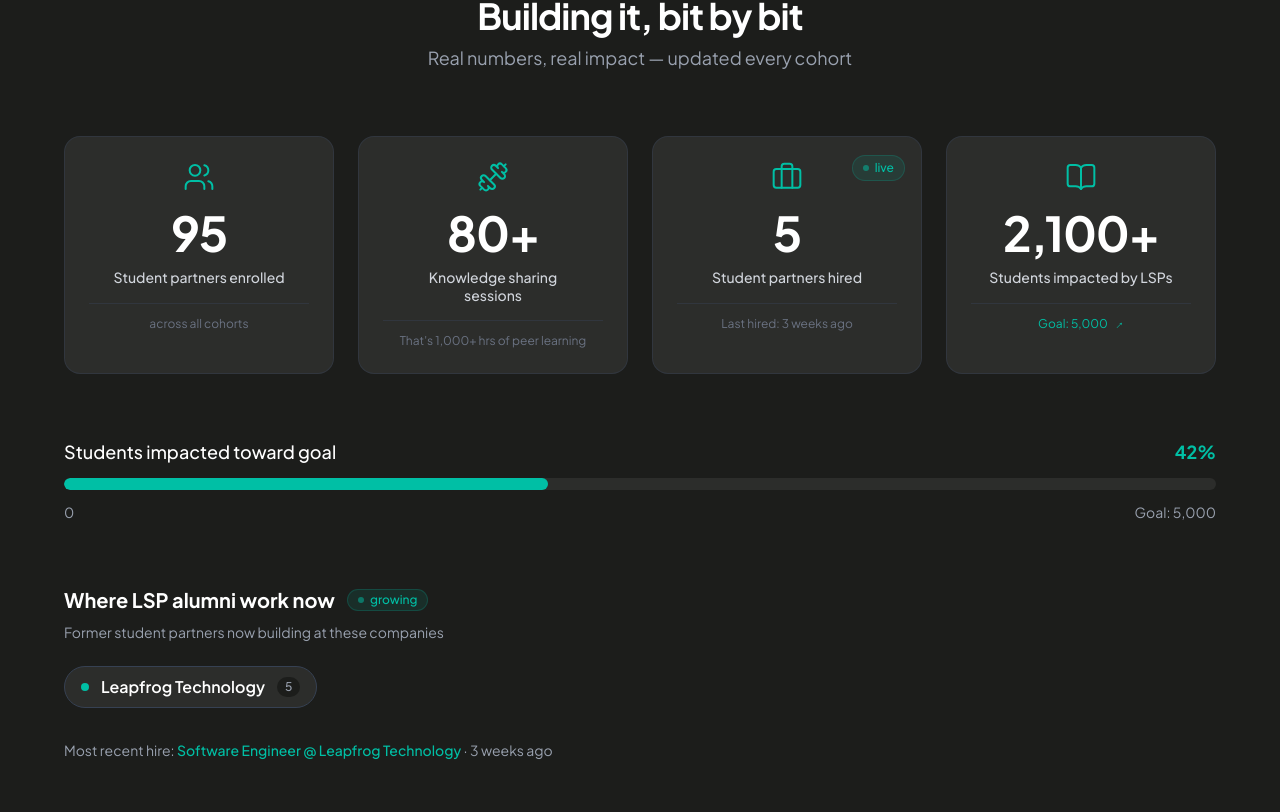
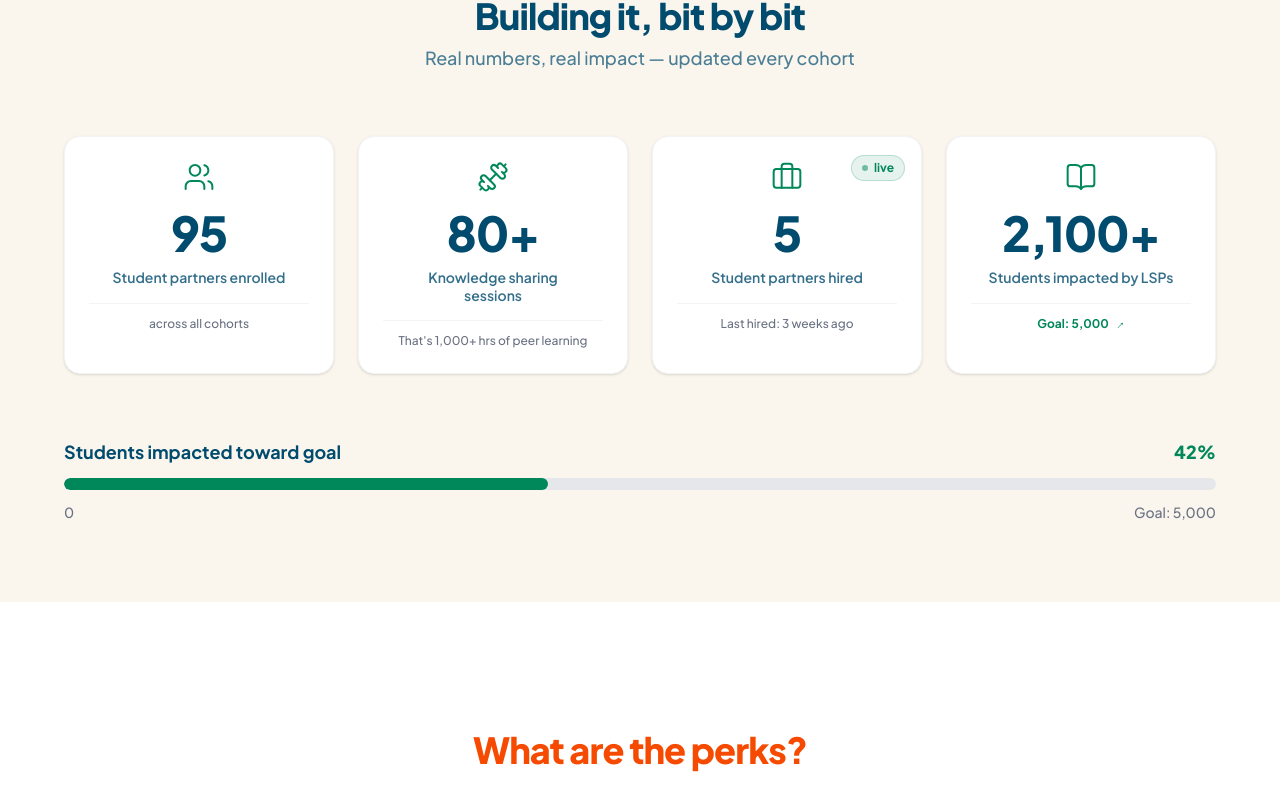
Before and after one commit to preeyankakc037/lspp-react-website, a React (Vite) app: page / in a window 1280 px wide. Shown: the part 1068-1880 px from the top of the page. Built offline with nearby package versions, Linux system fonts and the light colour scheme.

Commit message:
Stats Section Colored fixed from black to pale_cream_color

```diff
--- a/src/sections/StatsSection.tsx
+++ b/src/sections/StatsSection.tsx
@@ -62,15 +62,15 @@ const StatsSection: React.FC = () => {
   const progressPercentage = goalStat && goalStat.goal ? Math.min((goalStat.value / goalStat.goal) * 100, 100) : 0;
 
   return (
-    <section ref={sectionRef} className="bg-[#1C1D1B] py-20 px-6 my-12 text-white font-sans w-full overflow-hidden">
+    <section ref={sectionRef} className="bg-[#FAF6EE] py-20 px-6 my-12 font-sans w-full overflow-hidden">
       <div className="max-w-6xl mx-auto">
 
         {/* Header */}
         <div className="text-center mb-16">
-          <h2 className="text-3xl md:text-4xl font-bold text-white mb-2 tracking-tight">
+          <h2 className="text-3xl md:text-4xl font-extrabold text-[#004B6E] mb-2 tracking-tight">
             Building it, bit by bit
           </h2>
-          <p className="text-gray-400 text-lg">
+          <p className="text-[#004B6E]/70 text-lg font-medium">
             Real numbers, real impact — updated every cohort
           </p>
         </div>
@@ -81,30 +81,30 @@ const StatsSection: React.FC = () => {
             const IconComponent = iconMap[stat.iconName] || Users;
 
             return (
-              <div key={stat.id} className="bg-[#2C2D2B] rounded-2xl p-6 border border-gray-700/50 flex flex-col items-center text-center relative hover:-translate-y-1 transition-transform duration-300">
+              <div key={stat.id} className="bg-white rounded-2xl p-6 shadow-sm border border-gray-100 flex flex-col items-center text-center relative hover:-translate-y-1 transition-transform duration-300">
 
                 {/* Icon graphic spot */}
-                <div className="text-[#00BFA5] mb-4">
+                <div className="text-[#00875A] mb-4">
                   <IconComponent size={32} strokeWidth={1.5} />
                 </div>
 
                 {/* Numbers */}
                 <div className="flex items-start justify-center gap-1">
-                  <span className="text-5xl font-bold text-white tracking-tight">
+                  <span className="text-5xl font-black text-[#004B6E] tracking-tight">
                     <AnimatedCounter value={stat.value} suffix={stat.suffix} isVisible={isVisible} />
                   </span>
                 </div>
 
                 {/* Label text */}
-                <p className="text-gray-300 text-sm font-medium mt-3 mb-1 px-4 leading-tight">
+                <p className="text-[#004B6E]/80 text-sm font-semibold mt-3 mb-1 px-4 leading-tight">
                   {stat.label}
                 </p>
 
                 {/* Optional Badge */}
                 {stat.badge && (
                   <div className="absolute top-4 right-4">
-                    <span className="inline-flex items-center gap-1.5 px-2.5 py-1 rounded-full text-xs font-medium bg-[#00BFA5]/10 text-[#00BFA5] border border-[#00BFA5]/20">
-                      <span className="w-1.5 h-1.5 rounded-full bg-[#00BFA5] animate-pulse"></span>
+                    <span className="inline-flex items-center gap-1.5 px-2.5 py-1 rounded-full text-xs font-bold bg-[#00875A]/10 text-[#00875A] border border-[#00875A]/20">
+                      <span className="w-1.5 h-1.5 rounded-full bg-[#00875A] animate-pulse"></span>
                       {stat.badge}
                     </span>
                   </div>
@@ -112,14 +112,14 @@ const StatsSection: React.FC = () => {
 
                 {/* Sub text */}
                 {stat.subText && (
-                  <p className="text-gray-500 text-xs mt-3 pt-3 border-t border-gray-700/50 w-full">
+                  <p className="text-gray-500 text-xs mt-3 pt-3 border-t border-gray-100 w-full font-medium">
                     {stat.subText}
                   </p>
                 )}
 
                 {/* Optional Goal for cards if we wanted, but we have a dedicated bar */}
                 {stat.goal && (
-                  <p className="text-[#00BFA5] text-xs mt-3 pt-3 border-t border-gray-700/50 w-full flex items-center justify-center gap-1">
+                  <p className="text-[#00875A] text-xs mt-3 pt-3 border-t border-gray-100 w-full flex items-center justify-center gap-1 font-bold">
                     Goal: {new Intl.NumberFormat('en-US').format(stat.goal)} <span className="rotate-[-45deg] leading-none">→</span>
                   </p>
                 )}
@@ -130,49 +130,23 @@ const StatsSection: React.FC = () => {
 
         {/* Progress Bar Section */}
         {goalStat && goalStat.goal && (
-          <div className="mb-16">
+          <div>
             <div className="flex justify-between items-end mb-3">
-              <span className="text-white font-medium text-lg">Students impacted toward goal</span>
-              <span className="text-[#00BFA5] font-bold text-lg">{Math.round(progressPercentage)}%</span>
+              <span className="text-[#004B6E] font-bold text-lg">Students impacted toward goal</span>
+              <span className="text-[#00875A] font-black text-lg">{Math.round(progressPercentage)}%</span>
             </div>
-            <div className="w-full bg-[#2C2D2B] h-3 rounded-full overflow-hidden">
+            <div className="w-full bg-gray-200 h-3 rounded-full overflow-hidden">
               <div
-                className="h-full bg-[#00BFA5] transition-all duration-1000 ease-out rounded-full"
+                className="h-full bg-[#00875A] transition-all duration-1000 ease-out rounded-full"
                 style={{ width: isVisible ? `${progressPercentage}%` : '0%', transitionDelay: '300ms' }}
               ></div>
             </div>
-            <div className="flex justify-between items-center mt-3 text-sm text-gray-400">
+            <div className="flex justify-between items-center mt-3 text-sm text-gray-500 font-medium">
               <span>0</span>
               <span>Goal: {new Intl.NumberFormat('en-US').format(goalStat.goal)}</span>
             </div>
           </div>
         )}
-
-        {/* Where Alumni Work Section */}
-        <div>
-          <div className="flex items-center gap-3 mb-2">
-            <h3 className="text-xl font-bold text-white">Where LSP alumni work now</h3>
-            <span className="inline-flex items-center gap-1.5 px-2.5 py-0.5 rounded-full text-xs font-medium bg-[#00BFA5]/10 text-[#00BFA5] border border-[#00BFA5]/20">
-              <span className="w-1.5 h-1.5 rounded-full bg-[#00BFA5] animate-pulse"></span>
-              growing
-            </span>
-          </div>
-          <p className="text-gray-400 text-sm mb-6">
-            Former student partners now building at these companies
-          </p>
-
-          <div className="flex flex-wrap gap-4">
-            <div className="inline-flex items-center gap-3 px-4 py-2 bg-[#2C2D2B] border border-gray-700 rounded-full hover:border-[#00BFA5]/50 transition-colors cursor-default">
-              <span className="w-2 h-2 rounded-full bg-[#00BFA5]"></span>
-              <span className="font-semibold text-white">Leapfrog Technology</span>
-              <span className="px-2 py-0.5 bg-[#1C1D1B] rounded-full text-xs text-gray-400 font-medium">5</span>
-            </div>
-          </div>
-
-          <p className="text-gray-400 text-sm mt-8">
-            Most recent hire: <span className="text-[#00BFA5] font-medium">Software Engineer @ Leapfrog Technology</span> · 3 weeks ago
-          </p>
-        </div>
 
       </div>
     </section>
```
